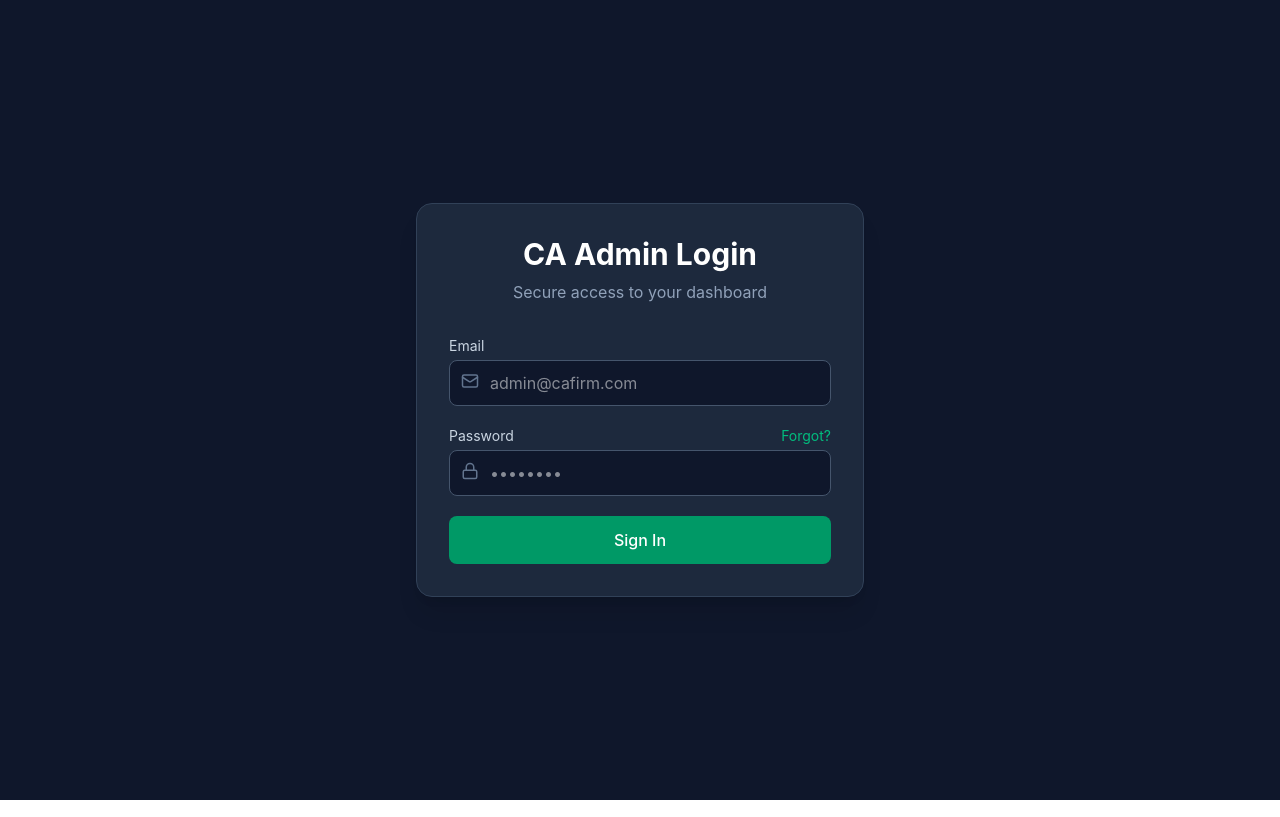
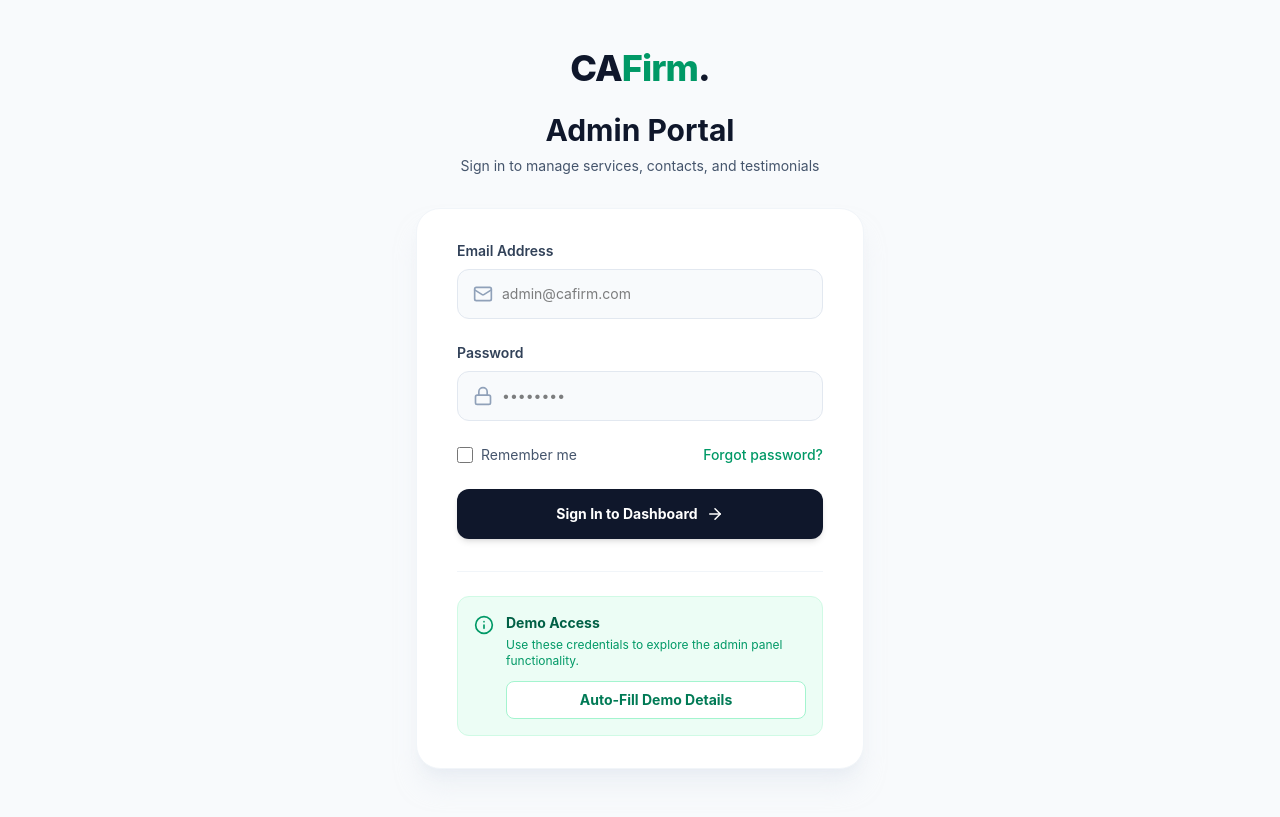
Before and after one commit to MohammedUsmanAkukara/ca_firm_frontend, a React (Vite) app: page /admin/login in a window 1280 px wide. Built offline with nearby package versions, Linux system fonts and the light colour scheme.

Commit message:
update login page and admin layout

```diff
--- a/src/components/admin/AdminLayout.jsx
+++ b/src/components/admin/AdminLayout.jsx
@@ -1,40 +1,137 @@
 import { useState } from 'react';
-import { Outlet, useLocation } from 'react-router-dom';
-import Sidebar from './Sidebar';
-import Header from './Header';
-import { motion, AnimatePresence } from 'framer-motion';
+import { NavLink, Outlet, useNavigate } from 'react-router-dom';
+import {
+  LayoutDashboard,
+  Briefcase,
+  MessageSquare,
+  Star,
+  LogOut,
+  Menu,
+  X,
+  Bell,
+  UserCircle
+} from 'lucide-react';
 
 export default function AdminLayout() {
-  const location = useLocation();
   const [isSidebarOpen, setIsSidebarOpen] = useState(false);
+  const navigate = useNavigate();
+
+  const handleLogout = () => {
+    localStorage.removeItem('adminToken');
+    navigate('/admin/login');
+  };
+
+  const menuItems = [
+    { name: 'Dashboard', icon: <LayoutDashboard size={20} />, path: '/admin/dashboard' },
+    { name: 'Services', icon: <Briefcase size={20} />, path: '/admin/services' },
+    { name: 'Contacts', icon: <MessageSquare size={20} />, path: '/admin/contacts' },
+    { name: 'Testimonials', icon: <Star size={20} />, path: '/admin/testimonials' },
+  ];
 
   return (
-    <div className="flex h-screen bg-slate-50 overflow-hidden">
+    <div className="min-h-screen bg-slate-50 flex font-sans">
 
-      {/* Sidebar Component with props */}
-      <Sidebar isOpen={isSidebarOpen} setIsOpen={setIsSidebarOpen} />
+      {/* SIDEBAR (Desktop & Mobile) */}
+      <aside className={`
+        fixed inset-y-0 left-0 z-50 w-64 bg-slate-900 text-slate-300 transition-transform duration-300 ease-in-out
+        ${isSidebarOpen ? 'translate-x-0' : '-translate-x-full lg:translate-x-0'}
+      `}>
+        {/* Sidebar Header / Logo */}
+        <div className="h-20 flex items-center justify-between px-6 bg-slate-950 border-b border-slate-800">
+          <span className="text-2xl font-extrabold text-white tracking-tight cursor-pointer" onClick={() => navigate('/')}>
+            CA<span className="text-emerald-500">Firm</span>.
+          </span>
+          {/* Close button for mobile */}
+          <button onClick={() => setIsSidebarOpen(false)} className="lg:hidden text-slate-400 hover:text-white">
+            <X size={24} />
+          </button>
+        </div>
 
-      {/* Main Content Area */}
-      {/* min-w-0 ensures content doesn't overflow horizontally on mobile */}
-      <div className="flex-1 flex flex-col overflow-hidden min-w-0">
+        {/* Sidebar Links */}
+        <nav className="p-4 space-y-1.5">
+          <p className="px-3 text-xs font-semibold text-slate-500 uppercase tracking-wider mb-4 mt-2">Management</p>
+          {menuItems.map((item) => (
+            <NavLink
+              key={item.name}
+              to={item.path}
+              onClick={() => setIsSidebarOpen(false)} // close mobile menu on click
+              className={({ isActive }) => `
+                flex items-center gap-3 px-4 py-3 rounded-xl font-medium transition-all duration-200
+                ${isActive
+                  ? 'bg-emerald-600 text-white shadow-md shadow-emerald-900/20'
+                  : 'text-slate-400 hover:bg-slate-800 hover:text-slate-100'}
+              `}
+            >
+              {item.icon}
+              {item.name}
+            </NavLink>
+          ))}
+        </nav>
 
-        {/* Header with toggle function */}
-        <Header toggleSidebar={() => setIsSidebarOpen(true)} />
+        {/* Logout Button at Bottom */}
+        <div className="absolute bottom-0 left-0 w-full p-4 border-t border-slate-800">
+          <button
+            onClick={handleLogout}
+            className="flex items-center gap-3 px-4 py-3 w-full rounded-xl font-medium text-red-400 hover:bg-red-500/10 hover:text-red-300 transition-all duration-200"
+          >
+            <LogOut size={20} />
+            Sign Out
+          </button>
+        </div>
+      </aside>
 
-        <main className="flex-1 overflow-x-hidden overflow-y-auto p-4 md:p-8">
-          <AnimatePresence mode="wait">
-            <motion.div
-              key={location.pathname}
-              initial={{ opacity: 0, y: 10 }}
-              animate={{ opacity: 1, y: 0 }}
-              exit={{ opacity: 0, y: -10 }}
-              transition={{ duration: 0.2 }}
+      {/* MAIN CONTENT AREA */}
+      <div className="flex-1 flex flex-col lg:pl-64 transition-all duration-300 min-h-screen">
+
+        {/* HEADER */}
+        <header className="h-20 bg-white/80 backdrop-blur-md border-b border-slate-200 sticky top-0 z-40 flex items-center justify-between px-4 sm:px-8 shadow-sm">
+          {/* Mobile Menu Toggle */}
+          <div className="flex items-center">
+            <button
+              onClick={() => setIsSidebarOpen(true)}
+              className="lg:hidden mr-4 text-slate-600 hover:text-emerald-600 p-2 rounded-lg hover:bg-slate-100 transition"
             >
-              <Outlet />
-            </motion.div>
-          </AnimatePresence>
+              <Menu size={24} />
+            </button>
+            <h2 className="text-xl font-bold text-slate-800 hidden sm:block">
+              Admin Portal
+            </h2>
+          </div>
+
+          {/* Right side Header Items */}
+          <div className="flex items-center gap-4 sm:gap-6">
+            <button className="text-slate-400 hover:text-emerald-600 transition relative p-2 rounded-full hover:bg-slate-50">
+              <Bell size={22} />
+              <span className="absolute top-1.5 right-1.5 w-2 h-2 bg-red-500 rounded-full border-2 border-white"></span>
+            </button>
+
+            <div className="h-8 w-px bg-slate-200 hidden sm:block"></div>
+
+            <div className="flex items-center gap-3 cursor-pointer p-1.5 pr-3 rounded-full hover:bg-slate-50 transition border border-transparent hover:border-slate-200">
+              <UserCircle size={32} className="text-slate-400" />
+              <div className="hidden md:block text-left">
+                <p className="text-sm font-bold text-slate-700 leading-none">Admin User</p>
+                <p className="text-xs text-slate-500 mt-1">Superadmin</p>
+              </div>
+            </div>
+          </div>
+        </header>
+
+        {/* PAGE CONTENT (Yahan par Dashboard, Services, etc. load honge) */}
+        <main className="flex-1 p-4 sm:p-8">
+          <Outlet />
         </main>
+
       </div>
+
+      {/* Mobile Overlay Background (jab sidebar open ho) */}
+      {isSidebarOpen && (
+        <div
+          className="fixed inset-0 bg-slate-900/50 backdrop-blur-sm z-40 lg:hidden"
+          onClick={() => setIsSidebarOpen(false)}
+        ></div>
+      )}
+
     </div>
   );
 }
--- a/src/pages/auth/Login.jsx
+++ b/src/pages/auth/Login.jsx
@@ -1,107 +1,146 @@
 import { useState } from 'react';
-import { motion, AnimatePresence } from 'framer-motion';
-import { useNavigate } from 'react-router-dom';
-import { Lock, Mail, AlertCircle, CheckCircle, ArrowLeft } from 'lucide-react';
-import api from '../../utils/api'; // API import
+import { useNavigate, Link } from 'react-router-dom'; // Link import kiya
+import { Mail, Lock, ArrowRight, AlertCircle, Info } from 'lucide-react';
+import { motion } from 'framer-motion';
+import api from '../../utils/api';
 
 export default function Login() {
-  const [isForgotPassword, setIsForgotPassword] = useState(false);
   const [email, setEmail] = useState('');
   const [password, setPassword] = useState('');
-  const [status, setStatus] = useState({ loading: false, error: '', success: '' });
+  const [error, setError] = useState('');
+  const [loading, setLoading] = useState(false);
   const navigate = useNavigate();
 
   const handleLogin = async (e) => {
     e.preventDefault();
-    setStatus({ loading: true, error: '', success: '' });
+    setError('');
+    setLoading(true);
+
     try {
-      const response = await api.post('/auth/login', { email, password });
-      localStorage.setItem('adminToken', response.data.token);
+      const res = await api.post('/auth/login', { email, password });
+      localStorage.setItem('adminToken', res.data.token);
       navigate('/admin/dashboard');
     } catch (err) {
-      setStatus({ loading: false, error: err.response?.data?.error || 'Login failed', success: '' });
+      setError(err.response?.data?.message || 'Invalid email or password');
+    } finally {
+      setLoading(false);
     }
   };
 
-  const handleForgot = async (e) => {
-    e.preventDefault();
-    setStatus({ loading: true, error: '', success: '' });
-    try {
-      const response = await api.post('/auth/forgot-password', { email });
-      setStatus({ loading: false, error: '', success: response.data.message });
-    } catch (err) {
-      setStatus({ loading: false, error: err.response?.data?.error || 'Failed to send link', success: '' });
-    }
+  const handleDemoFill = () => {
+    setEmail('admin@cafirm.com');
+    setPassword('hb1t7bbknj');
   };
 
   return (
-    <div className="min-h-screen bg-slate-900 flex items-center justify-center p-4">
-      <div className="max-w-md w-full bg-slate-800 rounded-2xl shadow-xl border border-slate-700 overflow-hidden">
-        <div className="p-8">
-          <div className="text-center mb-8">
-            <h2 className="text-3xl font-bold text-white mb-2">
-              {isForgotPassword ? 'Reset Password' : 'CA Admin Login'}
+    <div className="min-h-screen bg-slate-50 flex flex-col justify-center py-12 sm:px-6 lg:px-8 font-sans">
+      <div className="sm:mx-auto sm:w-full sm:max-w-md">
+        <motion.div initial={{ opacity: 0, y: -20 }} animate={{ opacity: 1, y: 0 }} className="text-center">
+          <span className="text-4xl font-extrabold text-slate-900 tracking-tight cursor-pointer" onClick={() => navigate('/')}>
+            CA<span className="text-emerald-600">Firm</span>.
+          </span>
+          <h2 className="mt-6 text-center text-3xl font-bold text-slate-900">
+            Admin Portal
           </h2>
-            <p className="text-slate-400">
-              {isForgotPassword ? 'Enter email for reset link' : 'Secure access to your dashboard'}
+          <p className="mt-2 text-center text-sm text-slate-600">
+            Sign in to manage services, contacts, and testimonials
           </p>
+        </motion.div>
       </div>
 
-          {status.error && (
-            <div className="mb-6 bg-red-500/10 border border-red-500/50 rounded-lg p-3 flex gap-2 text-red-400 text-sm">
-              <AlertCircle size={18} /> {status.error}
-            </div>
-          )}
-          {status.success && (
-            <div className="mb-6 bg-emerald-500/10 border border-emerald-500/50 rounded-lg p-3 flex gap-2 text-emerald-400 text-sm">
-              <CheckCircle size={18} /> {status.success}
+      <motion.div initial={{ opacity: 0, y: 20 }} animate={{ opacity: 1, y: 0 }} transition={{ delay: 0.1 }} className="mt-8 sm:mx-auto sm:w-full sm:max-w-md">
+        <div className="bg-white py-8 px-4 shadow-xl shadow-slate-200/50 sm:rounded-3xl sm:px-10 border border-slate-100">
+
+          <form className="space-y-6" onSubmit={handleLogin}>
+            {error && (
+              <div className="p-4 bg-red-50 text-red-700 rounded-xl flex items-center gap-3 border border-red-100 text-sm font-medium">
+                <AlertCircle size={18} className="shrink-0" /> {error}
               </div>
             )}
 
-          <AnimatePresence mode="wait">
-            {!isForgotPassword ? (
-              <motion.form key="login" initial={{ opacity: 0, x: -20 }} animate={{ opacity: 1, x: 0 }} exit={{ opacity: 0, x: 20 }} onSubmit={handleLogin} className="space-y-5">
             <div>
-                  <label className="block text-sm text-slate-300 mb-1">Email</label>
+              <label className="block text-sm font-semibold text-slate-700 mb-2">Email Address</label>
               <div className="relative">
-                    <Mail className="absolute left-3 top-3 text-slate-500" size={18} />
-                    <input type="email" required value={email} onChange={(e) => setEmail(e.target.value)} className="w-full pl-10 pr-3 py-2.5 bg-slate-900 border border-slate-600 rounded-lg text-white focus:ring-2 focus:ring-emerald-500 outline-none" placeholder="admin@cafirm.com" />
+                <div className="absolute inset-y-0 left-0 pl-4 flex items-center pointer-events-none text-slate-400">
+                  <Mail size={20} />
+                </div>
+                <input
+                  type="email"
+                  required
+                  value={email}
+                  onChange={(e) => setEmail(e.target.value)}
+                  className="block w-full pl-11 pr-4 py-3.5 bg-slate-50 border border-slate-200 rounded-xl focus:ring-2 focus:ring-emerald-500 focus:bg-white outline-none transition sm:text-sm"
+                  placeholder="admin@cafirm.com"
+                />
               </div>
             </div>
+
             <div>
-                  <div className="flex justify-between mb-1">
-                    <label className="text-sm text-slate-300">Password</label>
-                    <button type="button" onClick={() => { setIsForgotPassword(true); setStatus({ error: '', success: '', loading: false }); }} className="text-sm text-emerald-500 hover:text-emerald-400">Forgot?</button>
+              <label className="block text-sm font-semibold text-slate-700 mb-2">Password</label>
+              <div className="relative">
+                <div className="absolute inset-y-0 left-0 pl-4 flex items-center pointer-events-none text-slate-400">
+                  <Lock size={20} />
                 </div>
-                  <div className="relative">
-                    <Lock className="absolute left-3 top-3 text-slate-500" size={18} />
-                    <input type="password" required value={password} onChange={(e) => setPassword(e.target.value)} className="w-full pl-10 pr-3 py-2.5 bg-slate-900 border border-slate-600 rounded-lg text-white focus:ring-2 focus:ring-emerald-500 outline-none" placeholder="••••••••" />
+                <input
+                  type="password"
+                  required
+                  value={password}
+                  onChange={(e) => setPassword(e.target.value)}
+                  className="block w-full pl-11 pr-4 py-3.5 bg-slate-50 border border-slate-200 rounded-xl focus:ring-2 focus:ring-emerald-500 focus:bg-white outline-none transition sm:text-sm"
+                  placeholder="••••••••"
+                />
               </div>
             </div>
-                <button type="submit" disabled={status.loading} className="w-full py-3 bg-emerald-600 hover:bg-emerald-700 text-white rounded-lg font-medium transition disabled:opacity-50">
-                  {status.loading ? 'Signing in...' : 'Sign In'}
-                </button>
-              </motion.form>
-            ) : (
-              <motion.form key="forgot" initial={{ opacity: 0, x: 20 }} animate={{ opacity: 1, x: 0 }} exit={{ opacity: 0, x: -20 }} onSubmit={handleForgot} className="space-y-5">
-                <div>
-                  <label className="block text-sm text-slate-300 mb-1">Registered Email</label>
-                  <div className="relative">
-                    <Mail className="absolute left-3 top-3 text-slate-500" size={18} />
-                    <input type="email" required value={email} onChange={(e) => setEmail(e.target.value)} className="w-full pl-10 pr-3 py-2.5 bg-slate-900 border border-slate-600 rounded-lg text-white focus:ring-2 focus:ring-emerald-500 outline-none" />
+
+            <div className="flex items-center justify-between">
+              <div className="flex items-center">
+                <input id="remember-me" name="remember-me" type="checkbox" className="h-4 w-4 text-emerald-600 focus:ring-emerald-500 border-slate-300 rounded" />
+                <label htmlFor="remember-me" className="ml-2 block text-sm text-slate-600">
+                  Remember me
+                </label>
+              </div>
+
+              <div className="text-sm">
+                {/* YAHAN PAR CHANGE KIYA HAI */}
+                <Link to="/admin/reset-password" className="font-medium text-emerald-600 hover:text-emerald-500 transition">
+                  Forgot password?
+                </Link>
               </div>
             </div>
-                <button type="submit" disabled={status.loading} className="w-full py-3 bg-emerald-600 hover:bg-emerald-700 text-white rounded-lg font-medium transition disabled:opacity-50">
-                  {status.loading ? 'Sending...' : 'Send Link'}
+
+            <button
+              type="submit"
+              disabled={loading}
+              className="w-full flex justify-center items-center gap-2 py-3.5 px-4 border border-transparent rounded-xl shadow-md text-sm font-bold text-white bg-slate-900 hover:bg-emerald-600 transition-colors disabled:opacity-50"
+            >
+              {loading ? 'Signing in...' : 'Sign In to Dashboard'} <ArrowRight size={18} />
             </button>
-                <button type="button" onClick={() => { setIsForgotPassword(false); setStatus({ error: '', success: '', loading: false }); }} className="w-full py-3 flex justify-center items-center gap-2 text-slate-300 hover:bg-slate-700 rounded-lg transition">
-                  <ArrowLeft size={16} /> Back to Login
+          </form>
+
+          {/* DEMO CREDENTIALS BOX */}
+          <div className="mt-8 border-t border-slate-100 pt-6">
+            <div className="bg-emerald-50 rounded-xl p-4 border border-emerald-100">
+              <div className="flex items-start gap-3">
+                <Info size={20} className="text-emerald-600 mt-0.5 shrink-0" />
+                <div>
+                  <h4 className="text-sm font-bold text-emerald-800 mb-1">Demo Access</h4>
+                  <p className="text-xs text-emerald-600 mb-3">
+                    Use these credentials to explore the admin panel functionality.
+                  </p>
+                  <button
+                    onClick={handleDemoFill}
+                    type="button"
+                    className="w-full bg-white border border-emerald-200 text-emerald-700 py-2 rounded-lg text-sm font-bold hover:bg-emerald-600 hover:text-white transition-colors"
+                  >
+                    Auto-Fill Demo Details
                   </button>
-              </motion.form>
-            )}
-          </AnimatePresence>
                 </div>
               </div>
             </div>
+          </div>
+
+        </div>
+      </motion.div>
+    </div>
   );
 }
--- a/src/pages/auth/ResetPassword.jsx
+++ b/src/pages/auth/ResetPassword.jsx
@@ -1,51 +1,114 @@
 import { useState } from 'react';
-import { useNavigate, useLocation } from 'react-router-dom';
-import { Lock, AlertCircle, CheckCircle } from 'lucide-react';
+import { Link, useNavigate } from 'react-router-dom';
+import { Mail, ArrowLeft, AlertCircle, CheckCircle, Send } from 'lucide-react';
+import { motion } from 'framer-motion';
 import api from '../../utils/api';
 
 export default function ResetPassword() {
-  const [newPassword, setNewPassword] = useState('');
-  const [status, setStatus] = useState({ loading: false, error: '', success: '' });
-
+  const [email, setEmail] = useState('');
+  const [message, setMessage] = useState('');
+  const [error, setError] = useState('');
+  const [loading, setLoading] = useState(false);
   const navigate = useNavigate();
-  const location = useLocation();
-  const token = new URLSearchParams(location.search).get('token');
 
   const handleReset = async (e) => {
     e.preventDefault();
-    if (!token) return setStatus({ loading: false, error: 'Invalid token', success: '' });
+    setError('');
+    setMessage('');
+    setLoading(true);
 
-    setStatus({ loading: true, error: '', success: '' });
     try {
-      const response = await api.post('/auth/reset-password', { token, newPassword });
-      setStatus({ loading: false, error: '', success: response.data.message });
-      setTimeout(() => navigate('/admin/login'), 3000);
+      // API call to send reset email (Adjust endpoint if your backend uses a different route)
+      const res = await api.post('/auth/forgot-password', { email });
+      setMessage(res.data.message || 'Password reset link sent to your email.');
+      setEmail(''); // clear input on success
     } catch (err) {
-      setStatus({ loading: false, error: err.response?.data?.error || 'Failed to reset', success: '' });
+      setError(err.response?.data?.message || 'Something went wrong. Please try again.');
+    } finally {
+      setLoading(false);
     }
   };
 
   return (
-    <div className="min-h-screen bg-slate-900 flex items-center justify-center p-4">
-      <div className="max-w-md w-full bg-slate-800 rounded-2xl shadow-xl border border-slate-700 p-8">
-        <h2 className="text-2xl font-bold text-white mb-6 text-center">Create New Password</h2>
+    <div className="min-h-screen bg-slate-50 flex flex-col justify-center py-12 sm:px-6 lg:px-8 font-sans">
+      <div className="sm:mx-auto sm:w-full sm:max-w-md">
+        <motion.div initial={{ opacity: 0, y: -20 }} animate={{ opacity: 1, y: 0 }} className="text-center">
+          <span className="text-4xl font-extrabold text-slate-900 tracking-tight cursor-pointer" onClick={() => navigate('/')}>
+            CA<span className="text-emerald-600">Firm</span>.
+          </span>
+          <h2 className="mt-6 text-center text-3xl font-bold text-slate-900">
+            Reset Password
+          </h2>
+          <p className="mt-2 text-center text-sm text-slate-600">
+            Enter your email to receive a password reset link
+          </p>
+        </motion.div>
+      </div>
 
-        {status.error && <div className="mb-4 bg-red-500/10 text-red-400 p-3 rounded-lg flex gap-2 text-sm"><AlertCircle size={18} /> {status.error}</div>}
-        {status.success && <div className="mb-4 bg-emerald-500/10 text-emerald-400 p-3 rounded-lg flex gap-2 text-sm"><CheckCircle size={18} /> {status.success} Redirecting...</div>}
+      <motion.div initial={{ opacity: 0, y: 20 }} animate={{ opacity: 1, y: 0 }} transition={{ delay: 0.1 }} className="mt-8 sm:mx-auto sm:w-full sm:max-w-md">
+        <div className="bg-white py-8 px-4 shadow-xl shadow-slate-200/50 sm:rounded-3xl sm:px-10 border border-slate-100">
 
-        <form onSubmit={handleReset} className="space-y-5">
+          {/* SUCCESS MESSAGE */}
+          {message ? (
+            <motion.div initial={{ scale: 0.95, opacity: 0 }} animate={{ scale: 1, opacity: 1 }} className="text-center">
+              <div className="mx-auto flex items-center justify-center h-14 w-14 rounded-full bg-emerald-100 mb-4">
+                <CheckCircle size={28} className="text-emerald-600" />
+              </div>
+              <h3 className="text-lg font-bold text-slate-900 mb-2">Check your email</h3>
+              <p className="text-sm text-slate-600 mb-6 px-4 leading-relaxed">
+                We've sent a password reset link to your email address. Please check your inbox (and spam folder).
+              </p>
+              <Link
+                to="/admin/login"
+                className="w-full flex justify-center items-center gap-2 py-3.5 px-4 border border-slate-200 rounded-xl shadow-sm text-sm font-bold text-slate-700 bg-white hover:bg-slate-50 transition-colors"
+              >
+                <ArrowLeft size={18} /> Back to Login
+              </Link>
+            </motion.div>
+          ) : (
+            /* RESET FORM */
+            <form className="space-y-6" onSubmit={handleReset}>
+              {error && (
+                <div className="p-4 bg-red-50 text-red-700 rounded-xl flex items-center gap-3 border border-red-100 text-sm font-medium">
+                  <AlertCircle size={18} className="shrink-0" /> {error}
+                </div>
+              )}
+
               <div>
-            <label className="block text-sm text-slate-300 mb-1">New Password</label>
+                <label className="block text-sm font-semibold text-slate-700 mb-2">Email Address</label>
                 <div className="relative">
-              <Lock className="absolute left-3 top-3 text-slate-500" size={18} />
-              <input type="password" required value={newPassword} onChange={(e) => setNewPassword(e.target.value)} className="w-full pl-10 pr-3 py-2.5 bg-slate-900 border border-slate-600 rounded-lg text-white focus:ring-2 focus:ring-emerald-500 outline-none" />
+                  <div className="absolute inset-y-0 left-0 pl-4 flex items-center pointer-events-none text-slate-400">
+                    <Mail size={20} />
+                  </div>
+                  <input
+                    type="email"
+                    required
+                    value={email}
+                    onChange={(e) => setEmail(e.target.value)}
+                    className="block w-full pl-11 pr-4 py-3.5 bg-slate-50 border border-slate-200 rounded-xl focus:ring-2 focus:ring-emerald-500 focus:bg-white outline-none transition sm:text-sm"
+                    placeholder="admin@cafirm.com"
+                  />
                 </div>
               </div>
-          <button type="submit" disabled={!token || status.loading || status.success} className="w-full py-3 bg-emerald-600 text-white rounded-lg font-medium hover:bg-emerald-700 disabled:opacity-50">
-            {status.loading ? 'Updating...' : 'Update Password'}
+
+              <button
+                type="submit"
+                disabled={loading || !email}
+                className="w-full flex justify-center items-center gap-2 py-3.5 px-4 border border-transparent rounded-xl shadow-md text-sm font-bold text-white bg-slate-900 hover:bg-emerald-600 transition-colors disabled:opacity-50"
+              >
+                {loading ? 'Sending Link...' : 'Send Reset Link'} <Send size={18} />
               </button>
+
+              <div className="text-center mt-4">
+                <Link to="/admin/login" className="inline-flex items-center gap-2 text-sm font-semibold text-slate-500 hover:text-emerald-600 transition-colors">
+                  <ArrowLeft size={16} /> Back to Login
+                </Link>
+              </div>
             </form>
+          )}
+
         </div>
+      </motion.div>
     </div>
   );
 }
```
Lines whose indentation alone changed are shown as unchanged.
